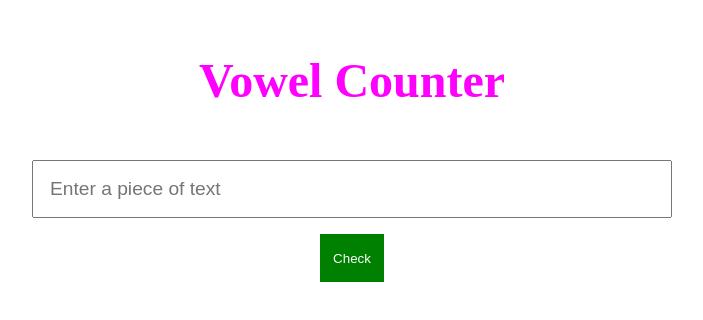
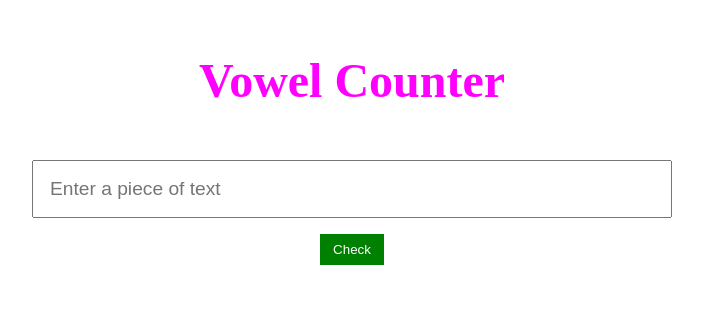
Before and after one commit to allan-1/Vowel-counter, a plain HTML site: page index.html in a window 1280 px wide. Shown: the whole page, without its empty margins (288-991 px from the left). Drawn offline with Linux system fonts and the light colour scheme.

Commit message:
Update styles

```diff
--- a/styles.css
+++ b/styles.css
@@ -29,7 +29,7 @@ form button{
     color: white;
     background-color: green;
     width: 4rem;
-    height: 3rem;
     padding: 0.5rem;
     border: none;
+    cursor: pointer;
 }
```
